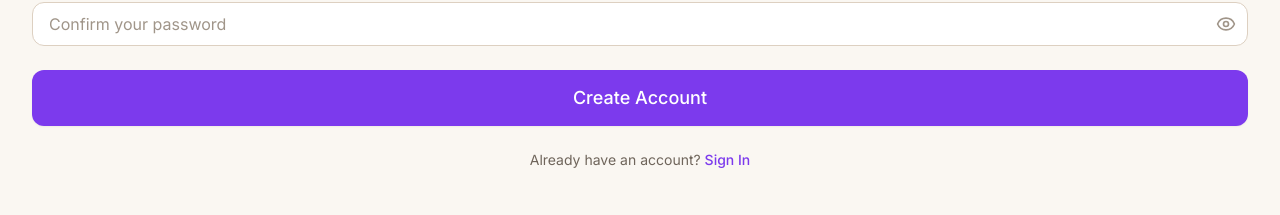
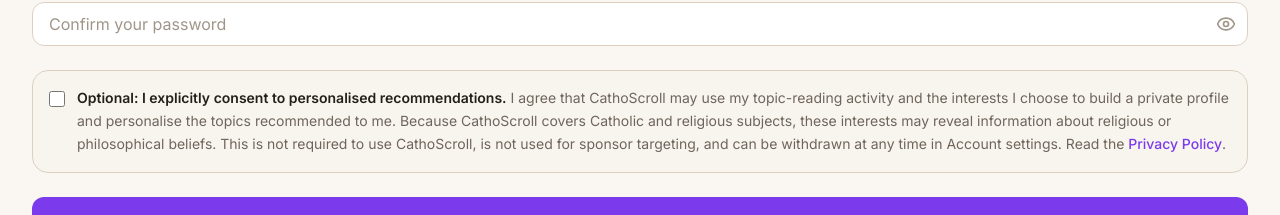
Before and after one commit to joshuaargent/TS_CathoScroll, a Next.js app: page /signup in a window 1280 px wide. Shown: the part 714-929 px from the top of the page. Built offline with nearby package versions, Linux system fonts and the light colour scheme; no server answers.

Commit message:
Add separate optional explicit personalisation consent to shared signup form

```diff
--- a/src/components/auth/SignupFormView.tsx
+++ b/src/components/auth/SignupFormView.tsx
@@ -115,6 +115,24 @@ export function SignupFormView({
               </button>
             </div>
 
+            <div className="border-border bg-bg-secondary/40 rounded-xl border p-4">
+              <label htmlFor="signup-personalization-consent" className="flex cursor-pointer items-start gap-3">
+                <input
+                  id="signup-personalization-consent"
+                  name="personalizationConsent"
+                  type="checkbox"
+                  value="true"
+                  disabled={loading || !online}
+                  className="accent-accent mt-1 h-4 w-4 shrink-0"
+                />
+                <span className="text-text-secondary text-sm leading-relaxed">
+                  <span className="text-text-primary font-semibold">Optional: I explicitly consent to personalised recommendations.</span>{' '}
+                  I agree that CathoScroll may use my topic-reading activity and the interests I choose to build a private profile and personalise the topics recommended to me. Because CathoScroll covers Catholic and religious subjects, these interests may reveal information about religious or philosophical beliefs. This is not required to use CathoScroll, is not used for sponsor targeting, and can be withdrawn at any time in Account settings. Read the{' '}
+                  <Link href="/privacy" className="text-accent font-medium underline">Privacy Policy</Link>.
+                </span>
+              </label>
+            </div>
+
             {error && (
               <div role="alert" className="rounded-lg border border-red-200 bg-red-50 p-3 text-sm text-red-600">
                 {error}
```
